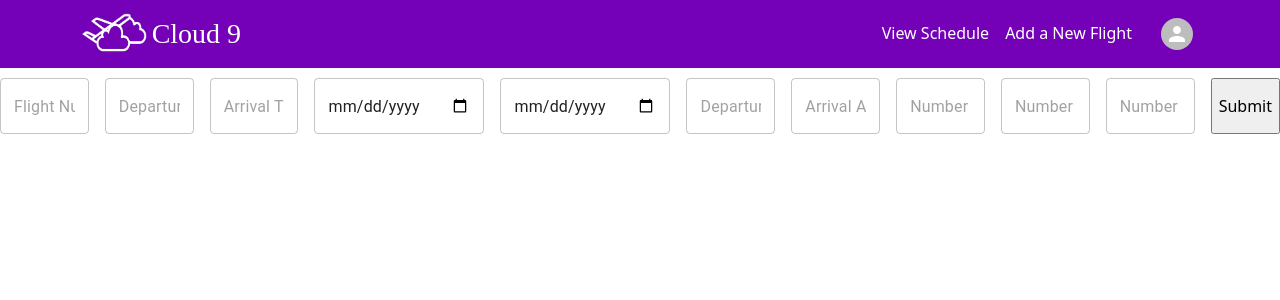
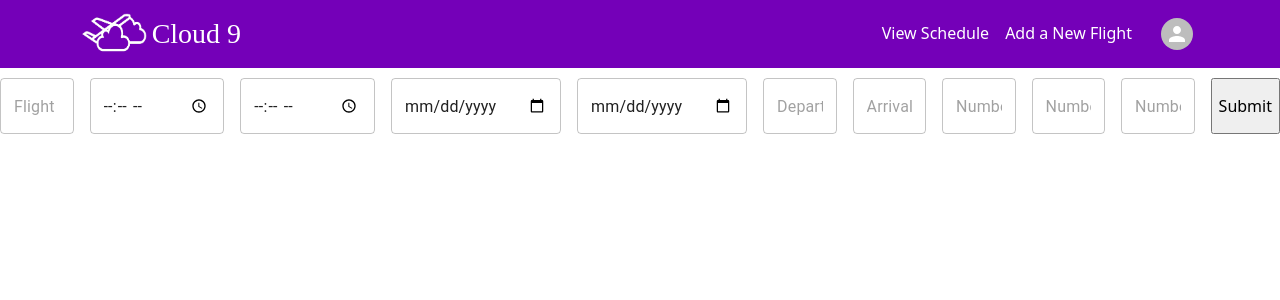
Before and after one commit to advanced-computer-lab/Scrum-Masters-, a React (Create React App) app in the folder frontend/: page /addFlight in a window 1280 px wide. Shown: the top 300 px of the page. Built offline with nearby package versions, Linux system fonts and the light colour scheme; a web font is replaced by a local one.

Commit message:
clearing the form isn't working

```diff
--- a/frontend/src/components/admin/forms/InsertFlight.js
+++ b/frontend/src/components/admin/forms/InsertFlight.js
@@ -79,7 +79,7 @@ const InsertFlight = () => {
 
       <div>
         <TextField
-          type="String"
+          type="time"
           placeholder="Departure Time"
           name="departureTime"
           //className='form-control'
@@ -97,7 +97,7 @@ const InsertFlight = () => {
 
       <div>
         <TextField
-          type="String"
+          type="time"
           placeholder="Arrival Time"
           name="arrivalTime"
           value={arrivalTime}
--- a/frontend/src/components/admin/forms/SearchFlight.js
+++ b/frontend/src/components/admin/forms/SearchFlight.js
@@ -40,7 +40,7 @@ export default function FormPropsTextFields({ onSubmit, onChange }) {
         /*InputLabelProps={{
             shrink: true,
           }}*/
-        style= {{width:'150px'}}
+        //style= {{width:'150px'}}
         onChange={onChange}
       />
       <TextField
@@ -48,7 +48,7 @@ export default function FormPropsTextFields({ onSubmit, onChange }) {
         label="To"
         type="search"
         name="arrivalAirport"
-        style= {{width:'150px'}}
+        //style= {{width:'150px'}}
         onChange={onChange}
       />
       <TextField
@@ -97,6 +97,7 @@ export default function FormPropsTextFields({ onSubmit, onChange }) {
         <IconButton
           aria-label="delete"
           onClick={onSubmit}
+          type="submit"
           size="large"
           style={{ color: "green" }}
         >
--- a/frontend/src/pages/admin/Schedule.js
+++ b/frontend/src/pages/admin/Schedule.js
@@ -12,11 +12,11 @@ const Schedule = () => {
     if (e) {
       try {
         console.log(e);
-        if (e.target) {
+        if (e.target.value!=="") {
           await setValues({ ...values, [e.target.name]: e.target.value });
-        } else {
+        } /*else {
           await setValues({ ...values, [name]: e });
-        }
+        }*/
         await console.log(values);
       } catch (error) {
         console.log(error);
@@ -25,8 +25,10 @@ const Schedule = () => {
   };
   const onSubmit = () => {
     setSubmit(!submit);
+
   };
   useEffect(() => {
+    console.log(values)
     axios
       .post("http://localhost:8081/admin/search", values)
       .then((res) => {
```
Also changed, not shown: 1 other file (tests, documents, lock files or other folders).
